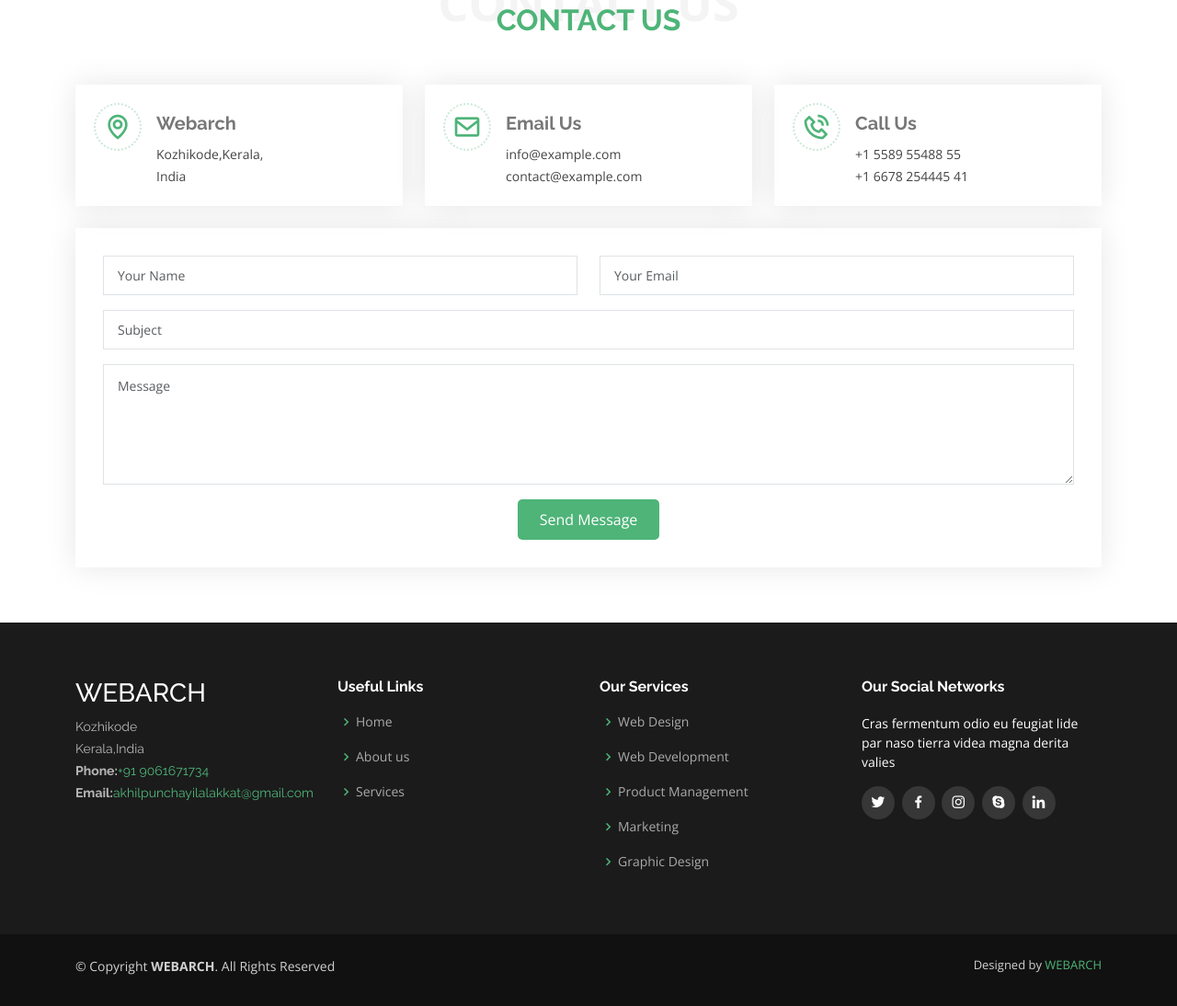
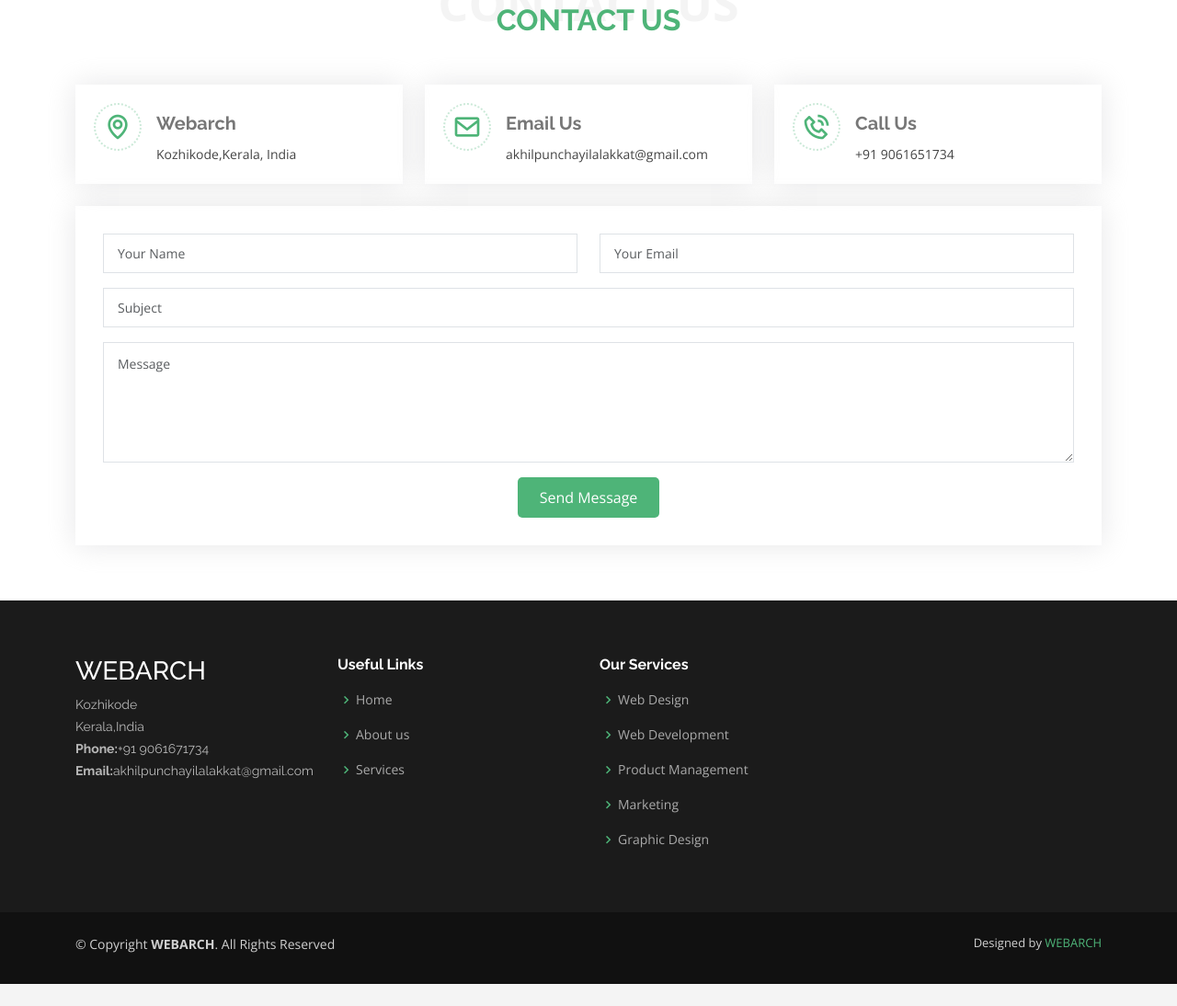
Before and after one commit to AkhilPA1085/webarch, a plain HTML site: page index.html in a window 1280 px wide. Shown: the part 4080-5174 px from the top of the page at 92% size. After the commit the page ends 5150 px from the top, so only its background shows below. Drawn offline with nearby package versions, Linux system fonts and the light colour scheme.

Commit message:
added some css to contact links

```diff
--- a/assets/css/style.css
+++ b/assets/css/style.css
@@ -1365,6 +1365,10 @@ section {
   margin: 0 0 0 68px;
 }
 
+.contact .info-box a {
+  color: inherit;
+}
+
 .contact .php-email-form {
   box-shadow: 0 0 30px rgba(214, 215, 216, 0.6);
   padding: 30px;
@@ -1596,6 +1600,10 @@ section {
   color: #b7b7b7;
 }
 
+#footer .footer-top .footer-contact p a {
+  color: #b7b7b7;
+}
+
 #footer .footer-top h4 {
   font-size: 16px;
   font-weight: bold;
--- a/index.html
+++ b/index.html
@@ -719,9 +719,7 @@
             <div class="section-title" data-aos="fade-down">
               <span>Pricing</span>
               <h2>Pricing</h2>
-              <p>
-                Your digital construction journey awaits.
-              </p>
+              <p>Your digital construction journey awaits.</p>
             </div>
 
             <div class="row no-gutters">
@@ -799,22 +797,28 @@
                 </ul>
                 <a href="#" class="get-started-btn">Get Started</a>
               </div>
-              <div class="col-lg-3 box featured" data-aos="zoom-in" data-aos-delay="200">
-                <h3>Website Development with React.js/Next.js and Strapi CMS:</h3>
+              <div
+                class="col-lg-3 box featured"
+                data-aos="zoom-in"
+                data-aos-delay="200"
+              >
+                <h3>
+                  Website Development with React.js/Next.js and Strapi CMS:
+                </h3>
                 <h4><span>Starting at</span> $1499</h4>
                 <ul>
                   <li>
-                    <i class="bx bx-check"></i> Dynamic website using React.js/Next.js and Strapi CMS
+                    <i class="bx bx-check"></i> Dynamic website using
+                    React.js/Next.js and Strapi CMS
                   </li>
                   <li>
                     <i class="bx bx-check"></i> Content management made easy
                   </li>
                   <li>
-                    <i class="bx bx-check"></i> Engaging frontend with advanced features
+                    <i class="bx bx-check"></i> Engaging frontend with advanced
+                    features
                   </li>
-                  <li>
-                    <i class="bx bx-check"></i>Responsive design
-                  </li>
+                  <li><i class="bx bx-check"></i>Responsive design</li>
                   <li><i class="bx bx-check"></i>SEO-friendly structure</li>
                 </ul>
                 <a href="#" class="get-started-btn">Get Started</a>
@@ -905,7 +909,10 @@
                 <div class="info-box">
                   <i class="bx bx-map"></i>
                   <h3>Webarch</h3>
-                  <p>Kozhikode,Kerala, <br/> India</p>
+                  <p>
+                    Kozhikode,Kerala,
+                    India
+                  </p>
                 </div>
               </div>
               <div
@@ -916,7 +923,11 @@
                 <div class="info-box">
                   <i class="bx bx-envelope"></i>
                   <h3>Email Us</h3>
-                  <p>info@example.com<br />contact@example.com</p>
+                  <p>
+                    <a href="mailto:akhilpunchayilalakkat@gmail.com"
+                      >akhilpunchayilalakkat@gmail.com</a
+                    >
+                  </p>
                 </div>
               </div>
               <div
@@ -927,7 +938,9 @@
                 <div class="info-box">
                   <i class="bx bx-phone-call"></i>
                   <h3>Call Us</h3>
-                  <p>+1 5589 55488 55<br />+1 6678 254445 41</p>
+                  <p><a href="tel:+919061651734"
+                    >+91 9061651734</a
+                  ></p>
                 </div>
               </div>
             </div>
@@ -1022,8 +1035,12 @@
                 <p>
                   Kozhikode<br />
                   Kerala,India <br />
-                  <strong>Phone:</strong><a href="tel:+919061671734">+91 9061671734</a><br />
-                  <strong>Email:</strong><a href="mailto:akhilpunchayilalakkat@gmail.com">akhilpunchayilalakkat@gmail.com</a><br />
+                  <strong>Phone:</strong
+                  ><a href="tel:+919061671734">+91 9061671734</a><br />
+                  <strong>Email:</strong
+                  ><a href="mailto:akhilpunchayilalakkat@gmail.com"
+                    >akhilpunchayilalakkat@gmail.com</a
+                  ><br />
                 </p>
               </div>
 
@@ -1034,10 +1051,12 @@
                     <i class="bx bx-chevron-right"></i> <a href="/">Home</a>
                   </li>
                   <li>
-                    <i class="bx bx-chevron-right"></i> <a href="#about">About us</a>
+                    <i class="bx bx-chevron-right"></i>
+                    <a href="#about">About us</a>
                   </li>
                   <li>
-                    <i class="bx bx-chevron-right"></i> <a href="#services">Services</a>
+                    <i class="bx bx-chevron-right"></i>
+                    <a href="#services">Services</a>
                   </li>
                 </ul>
               </div>
@@ -1068,7 +1087,7 @@
                 </ul>
               </div>
 
-              <div class="col-lg-3 col-md-6 footer-links">
+              <!-- <div class="col-lg-3 col-md-6 footer-links">
                 <h4>Our Social Networks</h4>
                 <p>
                   Cras fermentum odio eu feugiat lide par naso tierra videa
@@ -1089,7 +1108,7 @@
                     ><i class="bx bxl-linkedin"></i
                   ></a>
                 </div>
-              </div>
+              </div> -->
             </div>
           </div>
         </div>
```
